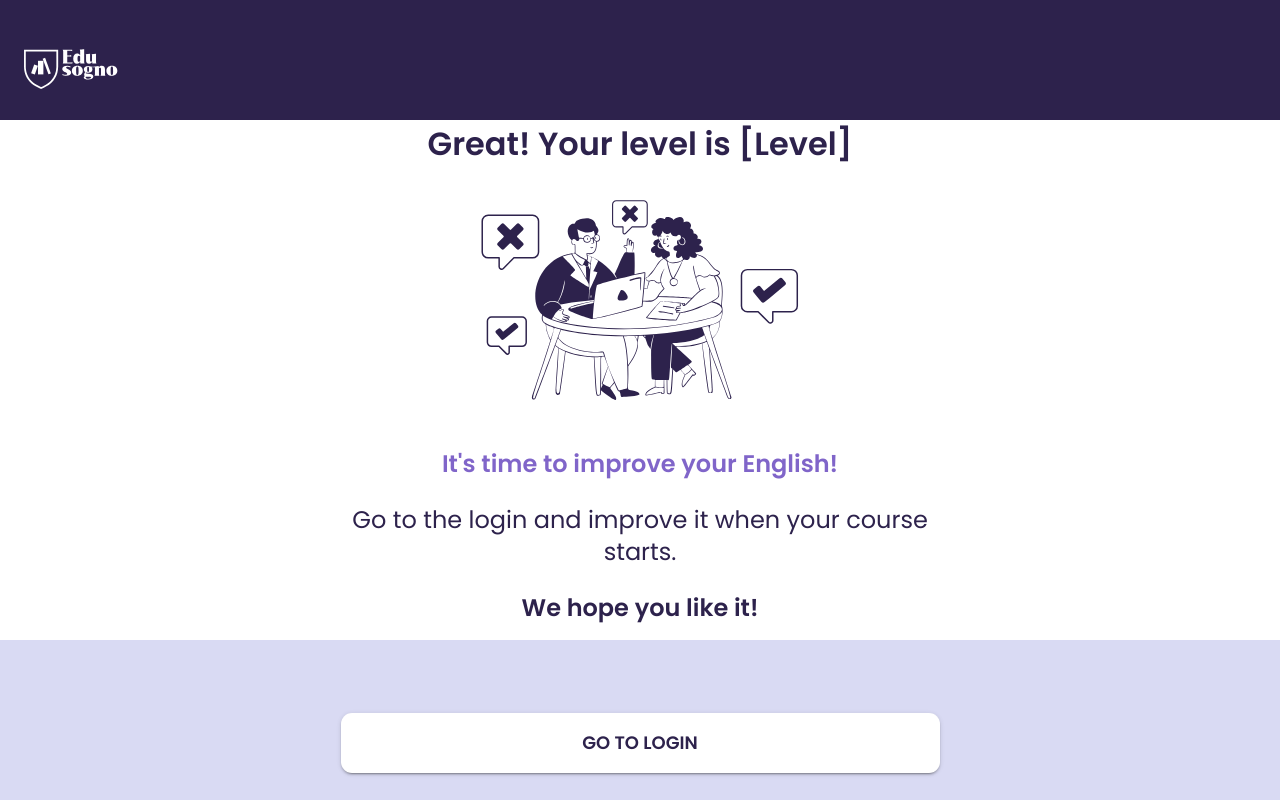
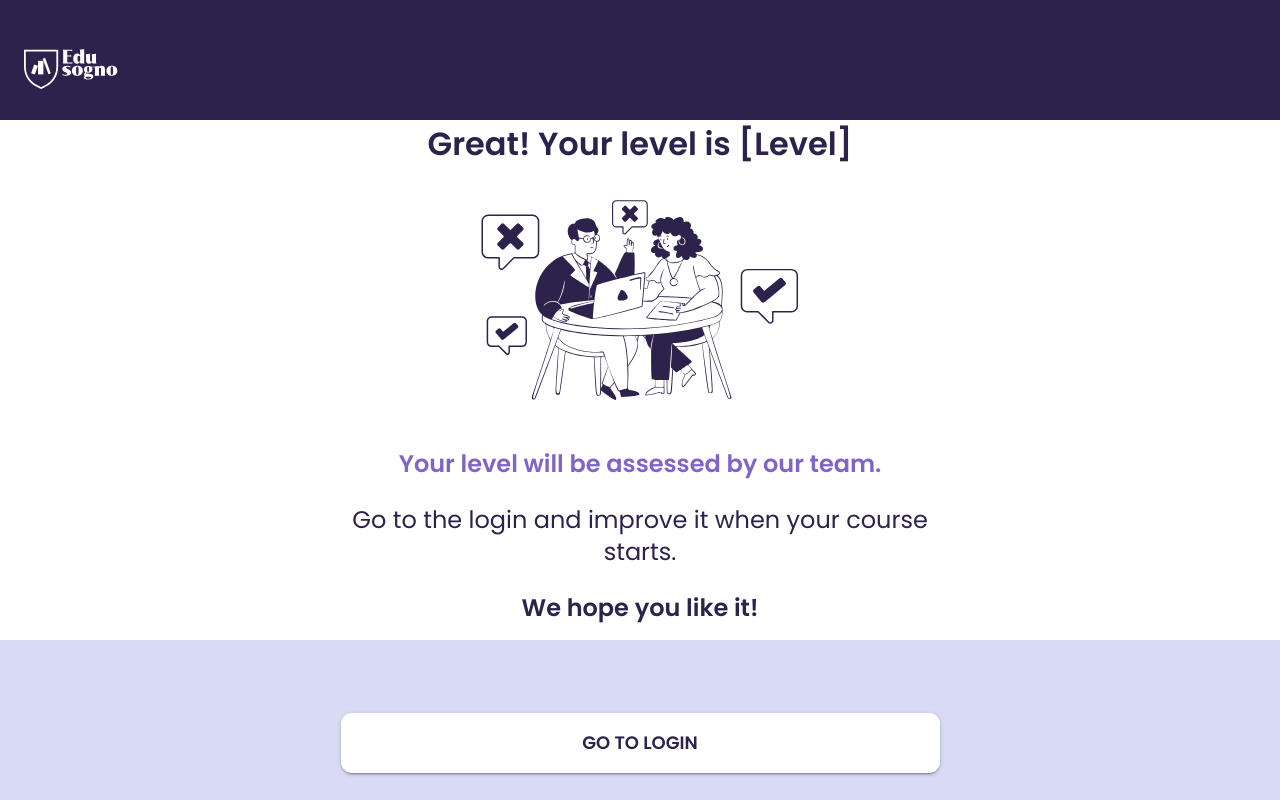
Before and after one commit to viktor998/ed-simulator, a React (Vite) app: page /results in a window 1280 px wide. Built offline with nearby package versions, Linux system fonts and the light colour scheme.

Commit message:
updated results page

```diff
--- a/src/pages/ResultPage.jsx
+++ b/src/pages/ResultPage.jsx
@@ -14,7 +14,7 @@ function ResultsPage(props) {
         <EdFinish className="w-2/5 lg:w-[416px]" />
         <div className="text-base lg:text-2xl text-center mt-4 flex flex-col gap-6 mb-4">
           <p className="text-secondary font-semibold">
-            It's time to improve your English!
+            Your level will be assessed by our team.
           </p>
           <p className="text-primary px-4">
             Go to the login and improve it when your course starts.
```
